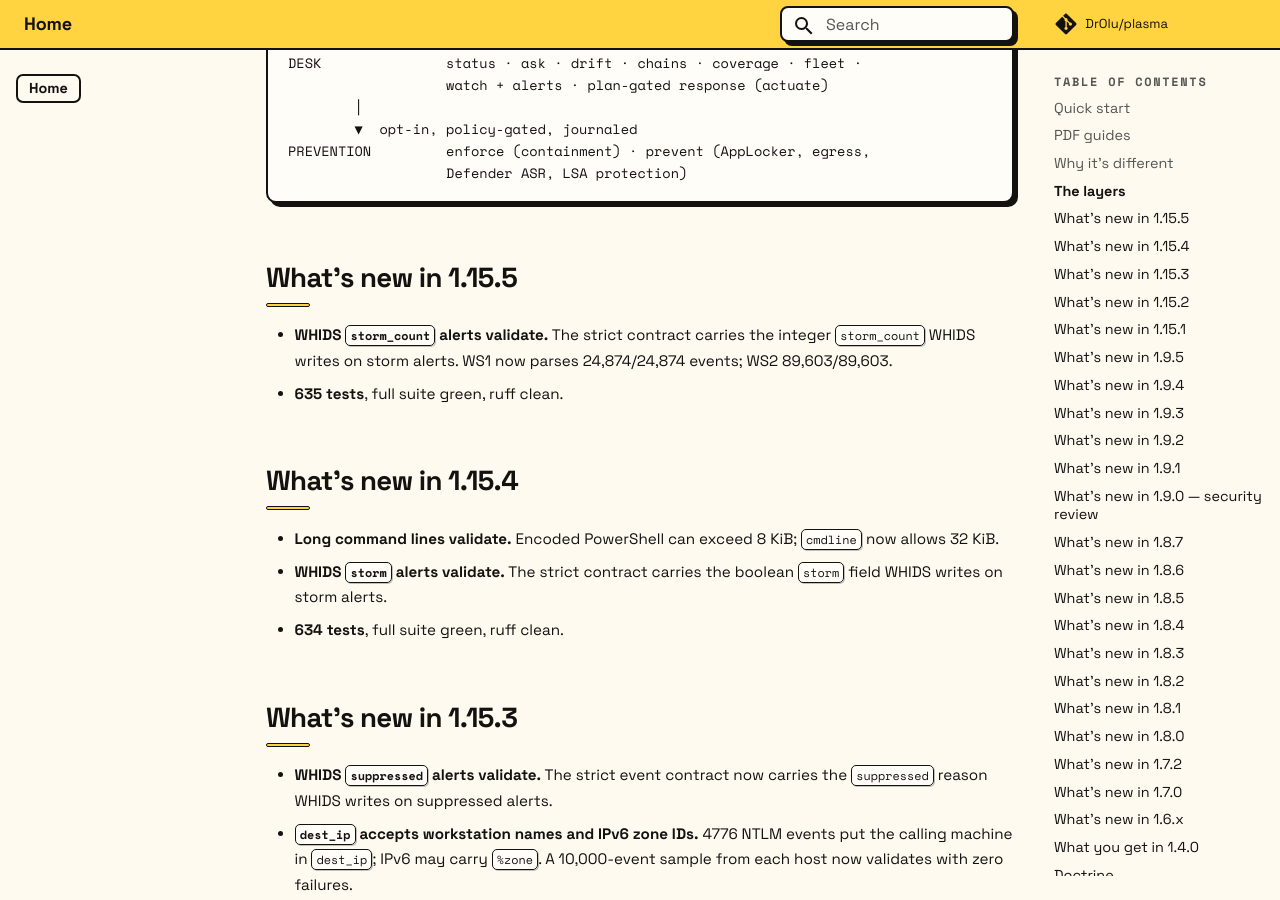
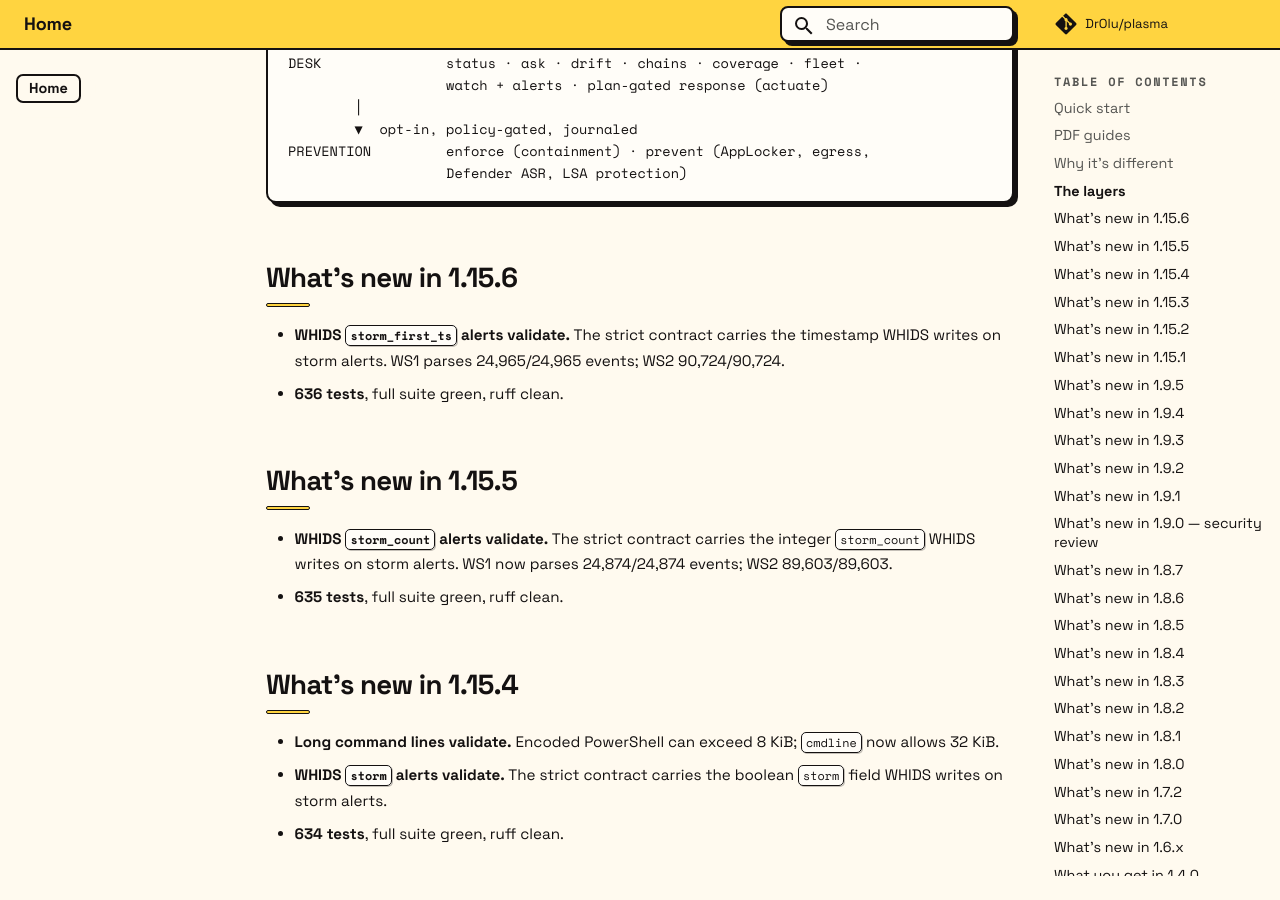
Before and after one commit to DrOlu/plasma, an MkDocs documentation site: the page built from docs/index.md, in a window 1280 px wide and 900 px high, scrolled down 3087 px. Built offline with MkDocs 1.6.1 and Material for MkDocs 9.7.7, drawn with Linux system fonts in a browser that asks for light colours; comment, search, counter and statistics services are not loaded; some of the changed text lies outside the part shown.

Commit message:
fix: 1.15.6 — accept WHIDS storm_first_ts alerts

````diff
--- a/docs/index.md
+++ b/docs/index.md
@@ -1,18 +1,18 @@
 <div class="raft-hero" markdown="0">
-<p class="raft-eyebrow">Windows EDR &middot; v1.15.5</p>
+<p class="raft-eyebrow">Windows EDR &middot; v1.15.6</p>
 <h1>No log lake.<br>No cloud.<br>No blind trust.</h1>
 <p class="raft-lede">Plasma keeps the telemetry on the box, answers questions with a
 121M on-device model, and makes every response named, journaled, and reversible.
 The endpoint can explain itself &mdash; without shipping its diary anywhere.</p>
 <div class="raft-actions">
 <a class="raft-btn primary" href="getting-started/">Get started</a>
-<a class="raft-btn" href="https://github.com/DrOlu/plasma/releases/latest">Download v1.15.5</a>
+<a class="raft-btn" href="https://github.com/DrOlu/plasma/releases/latest">Download v1.15.6</a>
 <a class="raft-btn" href="agent-native/">Agent-native operation</a>
 </div>
 <div class="raft-badges">
 <span class="raft-badge">94.6% rollup coverage</span>
 <span class="raft-badge">13 reversible actions</span>
-<span class="raft-badge">635 tests</span>
+<span class="raft-badge">636 tests</span>
 <span class="raft-badge">Signed MSI + SHA256SUMS</span>
 </div>
 </div>
@@ -104,6 +104,13 @@ DESK               status · ask · drift · chains · coverage · fleet ·
 PREVENTION         enforce (containment) · prevent (AppLocker, egress,
                    Defender ASR, LSA protection)
 ```
+
+## What's new in 1.15.6
+
+- **WHIDS `storm_first_ts` alerts validate.** The strict contract carries the
+  timestamp WHIDS writes on storm alerts. WS1 parses 24,965/24,965 events;
+  WS2 90,724/90,724.
+- **636 tests**, full suite green, ruff clean.
 
 ## What's new in 1.15.5
 
--- a/plasma/__init__.py
+++ b/plasma/__init__.py
@@ -1,5 +1,5 @@
 """Plasma — agent-based EDR bundle with a frozen neuralOS instance."""
 
-__version__ = "1.15.5"
+__version__ = "1.15.6"
 PRODUCT = "Plasma"
 SCHEMA_VERSION = 1
--- a/pyproject.toml
+++ b/pyproject.toml
@@ -4,7 +4,7 @@ build-backend = "setuptools.build_meta"
 
 [project]
 name = "plasma-edr"
-version = "1.15.5"
+version = "1.15.6"
 description = "Plasma — an agent-based EDR bundle: Sentinel detection layer + a frozen neuralOS instance"
 readme = "README.md"
 requires-python = ">=3.9"
````
Also changed, not shown: CHANGELOG.md (+9 -0 lines), docs/changelog.md (+9 -0 lines), website/index.html (+6 -6 lines), 2 other files.
